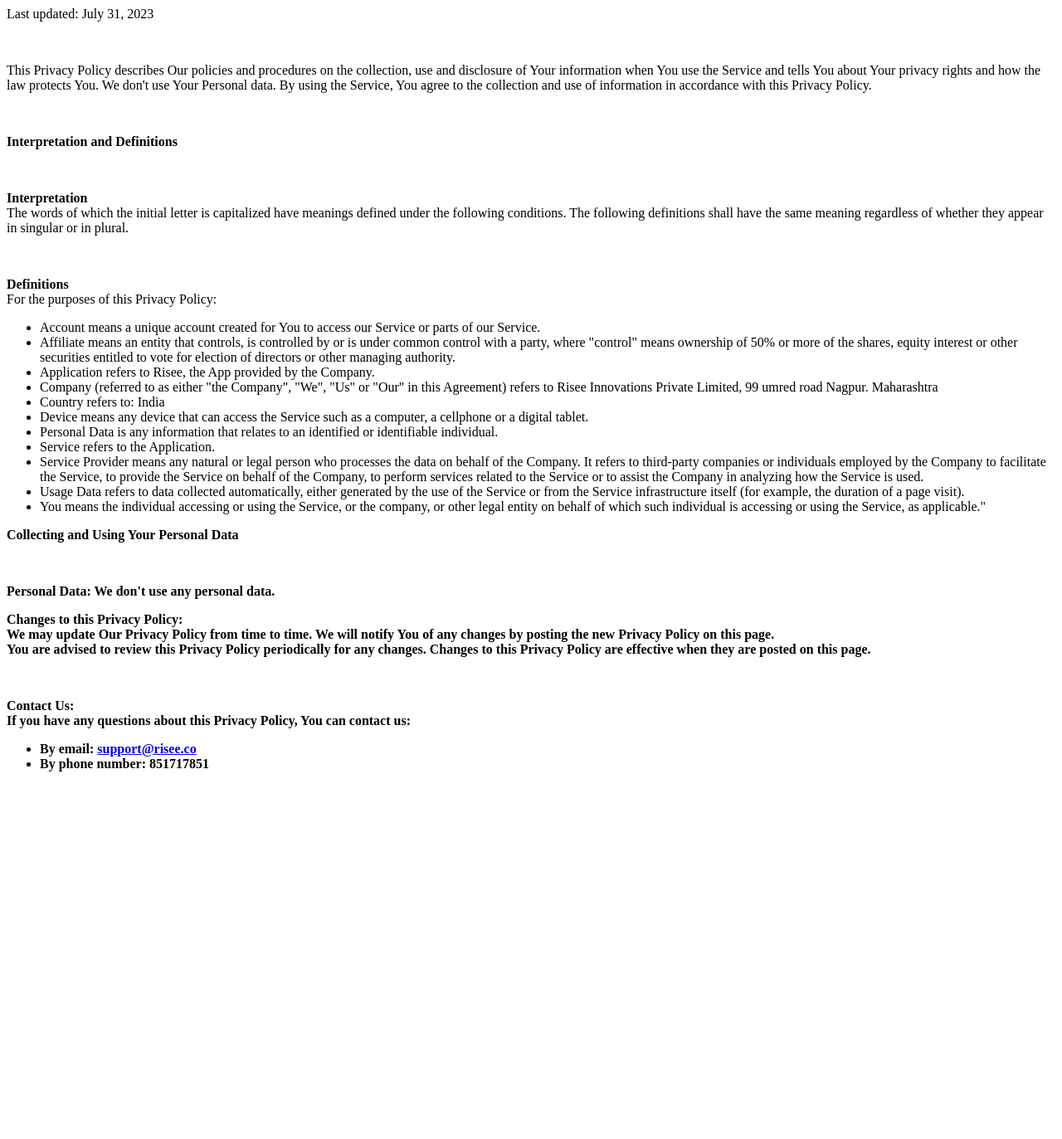
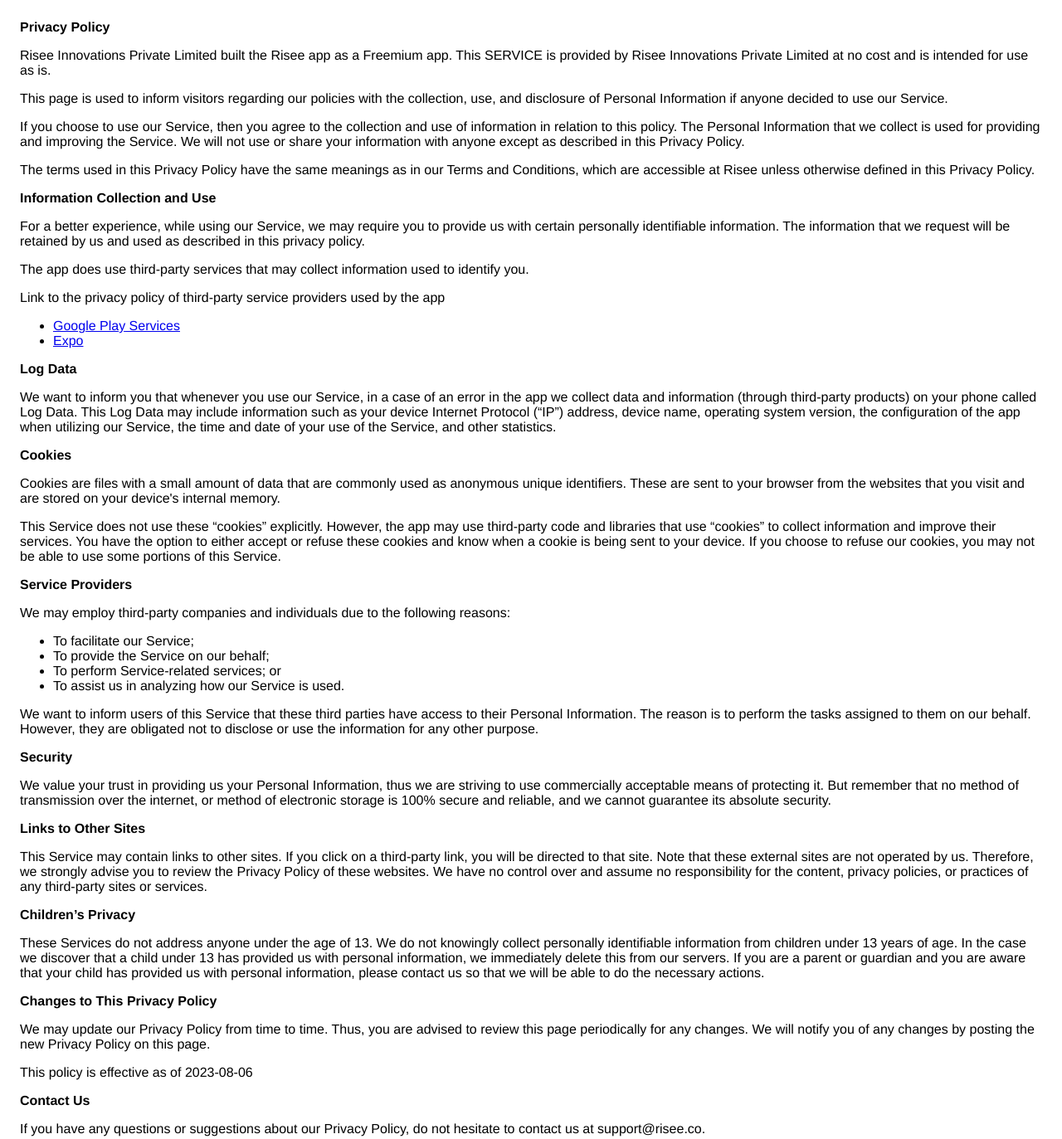
Before and after one commit to nehavision0792/nehavision0792.github.io, a plain HTML site: page privacy.html in a window 1280 px wide. Shown: the whole page at 83% size. Before the commit the page ends 972 px from the top, so only its background shows below. Drawn offline with Linux system fonts and the light colour scheme.

Commit message:
update privacy and add toc

```diff
--- a/privacy.html
+++ b/privacy.html
@@ -1,46 +1,161 @@
+<!DOCTYPE html>
 <html>
+
+<head>
+  <meta charset='utf-8'>
+  <meta name='viewport' content='width=device-width'>
+  <title>Privacy Policy</title>
+  <style>
+    body {
+      font-family: 'Helvetica Neue', Helvetica, Arial, sans-serif;
+      padding: 1em;
+    }
+  </style>
+</head>
+
 <body>
-<p>Last updated: July 31, 2023</p><br>
+  <strong>Privacy Policy</strong>
+  <p>
+    Risee Innovations Private Limited built the Risee app as
+    a Freemium app. This SERVICE is provided by
+    Risee Innovations Private Limited at no cost and is intended for use as
+    is.
+  </p>
+  <p>
+    This page is used to inform visitors regarding our
+    policies with the collection, use, and disclosure of Personal
+    Information if anyone decided to use our Service.
+  </p>
+  <p>
+    If you choose to use our Service, then you agree to
+    the collection and use of information in relation to this
+    policy. The Personal Information that we collect is
+    used for providing and improving the Service. We will not use or share your information with
+    anyone except as described in this Privacy Policy.
+  </p>
+  <p>
+    The terms used in this Privacy Policy have the same meanings
+    as in our Terms and Conditions, which are accessible at
+    Risee unless otherwise defined in this Privacy Policy.
+  </p>
+  <p><strong>Information Collection and Use</strong></p>
+  <p>
+    For a better experience, while using our Service, we
+    may require you to provide us with certain personally
+    identifiable information. The information that
+    we request will be retained by us and used as described in this privacy policy.
+  </p>
+  <div>
+    <p>
+      The app does use third-party services that may collect
+      information used to identify you.
+    </p>
+    <p>
+      Link to the privacy policy of third-party service providers used
+      by the app
+    </p>
+    <ul>
+      <li><a href="https://www.google.com/policies/privacy/" target="_blank" rel="noopener noreferrer">Google Play
+          Services</a></li>
+      <!----><!----><!----><!----><!----><!----><!----><!----><!----><!----><!----><!----><!----><!---->
+      <li><a href="https://expo.io/privacy" target="_blank" rel="noopener noreferrer">Expo</a></li>
+      <!----><!----><!----><!----><!----><!----><!----><!----><!----><!----><!----><!---->
+    </ul>
+  </div>
+  <p><strong>Log Data</strong></p>
+  <p>
+    We want to inform you that whenever you
+    use our Service, in a case of an error in the app
+    we collect data and information (through third-party
+    products) on your phone called Log Data. This Log Data may
+    include information such as your device Internet Protocol
+    (“IP”) address, device name, operating system version, the
+    configuration of the app when utilizing our Service,
+    the time and date of your use of the Service, and other
+    statistics.
+  </p>
+  <p><strong>Cookies</strong></p>
+  <p>
+    Cookies are files with a small amount of data that are
+    commonly used as anonymous unique identifiers. These are sent
+    to your browser from the websites that you visit and are
+    stored on your device's internal memory.
+  </p>
+  <p>
+    This Service does not use these “cookies” explicitly. However,
+    the app may use third-party code and libraries that use
+    “cookies” to collect information and improve their services.
+    You have the option to either accept or refuse these cookies
+    and know when a cookie is being sent to your device. If you
+    choose to refuse our cookies, you may not be able to use some
+    portions of this Service.
+  </p>
+  <p><strong>Service Providers</strong></p>
+  <p>
+    We may employ third-party companies and
+    individuals due to the following reasons:
+  </p>
+  <ul>
+    <li>To facilitate our Service;</li>
+    <li>To provide the Service on our behalf;</li>
+    <li>To perform Service-related services; or</li>
+    <li>To assist us in analyzing how our Service is used.</li>
+  </ul>
+  <p>
+    We want to inform users of this Service
+    that these third parties have access to their Personal
+    Information. The reason is to perform the tasks assigned to
+    them on our behalf. However, they are obligated not to
+    disclose or use the information for any other purpose.
+  </p>
+  <p><strong>Security</strong></p>
+  <p>
+    We value your trust in providing us your
+    Personal Information, thus we are striving to use commercially
+    acceptable means of protecting it. But remember that no method
+    of transmission over the internet, or method of electronic
+    storage is 100% secure and reliable, and we cannot
+    guarantee its absolute security.
+  </p>
+  <p><strong>Links to Other Sites</strong></p>
+  <p>
+    This Service may contain links to other sites. If you click on
+    a third-party link, you will be directed to that site. Note
+    that these external sites are not operated by us.
+    Therefore, we strongly advise you to review the
+    Privacy Policy of these websites. We have
+    no control over and assume no responsibility for the content,
+    privacy policies, or practices of any third-party sites or
+    services.
+  </p>
+  <p><strong>Children’s Privacy</strong></p>
+  <div>
+    <p>
+      These Services do not address anyone under the age of 13.
+      We do not knowingly collect personally
+      identifiable information from children under 13 years of age. In the case
+      we discover that a child under 13 has provided
+      us with personal information, we immediately
+      delete this from our servers. If you are a parent or guardian
+      and you are aware that your child has provided us with
+      personal information, please contact us so that
+      we will be able to do the necessary actions.
+    </p>
+  </div> <!---->
+  <p><strong>Changes to This Privacy Policy</strong></p>
+  <p>
+    We may update our Privacy Policy from
+    time to time. Thus, you are advised to review this page
+    periodically for any changes. We will
+    notify you of any changes by posting the new Privacy Policy on
+    this page.
+  </p>
+  <p>This policy is effective as of 2023-08-06</p>
+  <p><strong>Contact Us</strong></p>
+  <p>
+    If you have any questions or suggestions about our
+    Privacy Policy, do not hesitate to contact us at support@risee.co.
+  </p>
+</body>
 
-<p>This Privacy Policy describes Our policies and procedures on the collection, use and disclosure of Your information when You use the Service and tells You about Your privacy rights and how the law protects You.
-We don't use Your Personal data. By using the Service, You agree to the collection and use of information in accordance with this Privacy Policy.</p><br>
-
-<p><b>Interpretation and Definitions</b></p><br>
-
-<p><b>Interpretation</b><br>
-The words of which the initial letter is capitalized have meanings defined under the following conditions. The following definitions shall have the same meaning regardless of whether they appear in singular or in plural.
-</p><br>
-<p><b>Definitions</b><br>
-For the purposes of this Privacy Policy:</p>
-<ul>
-<li>Account means a unique account created for You to access our Service or parts of our Service.</li>
-<li>Affiliate means an entity that controls, is controlled by or is under common control with a party, where "control" means ownership of 50% or more of the shares, equity interest or other securities entitled to vote for election of directors or other managing authority.</li>
-<li>Application refers to Risee, the App provided by the Company.</li>
-<li>Company (referred to as either "the Company", "We", "Us" or "Our" in this Agreement) refers to Risee Innovations Private Limited, 99 umred road Nagpur. Maharashtra</li>
-<li>Country refers to: India</li>
-<li>Device means any device that can access the Service such as a computer, a cellphone or a digital tablet.</li>
-<li>Personal Data is any information that relates to an identified or identifiable individual.</li>
-<li>Service refers to the Application.</li>
-<li>Service Provider means any natural or legal person who processes the data on behalf of the Company. It refers to third-party companies or individuals employed by the Company to facilitate the Service, to provide the Service on behalf of the Company, to perform services related to the Service or to assist the Company in analyzing how the Service is used.</li>
-<li>Usage Data refers to data collected automatically, either generated by the use of the Service or from the Service infrastructure itself (for example, the duration of a page visit).</li>
-<li>You means the individual accessing or using the Service, or the company, or other legal entity on behalf of which such individual is accessing or using the Service, as applicable."</li>
-</ul>
-
-<p><b>Collecting and Using Your Personal Data<b/></p><br>
-<p><b>Personal Data:</b> We don't use any personal data.<br></p>
-
-
-<p><b>Changes to this Privacy Policy:</b><br>
-We may update Our Privacy Policy from time to time. We will notify You of any changes by posting the new Privacy Policy on this page.<br>
-
-You are advised to review this Privacy Policy periodically for any changes. Changes to this Privacy Policy are effective when they are posted on this page.</p><br>
-
-<p><b>Contact Us:</b><br>
-If you have any questions about this Privacy Policy, You can contact us:<br>
-<ul>
-<li>By email: <a href = "mailto:support@risee.co"> support@risee.co </a></li>
-<li>By phone number: 851717851</li>
-</ul><br>
-
-</body>
 </html>
```
Also changed, not shown: toc.html (added, +146 -0 lines), 1 other file.
